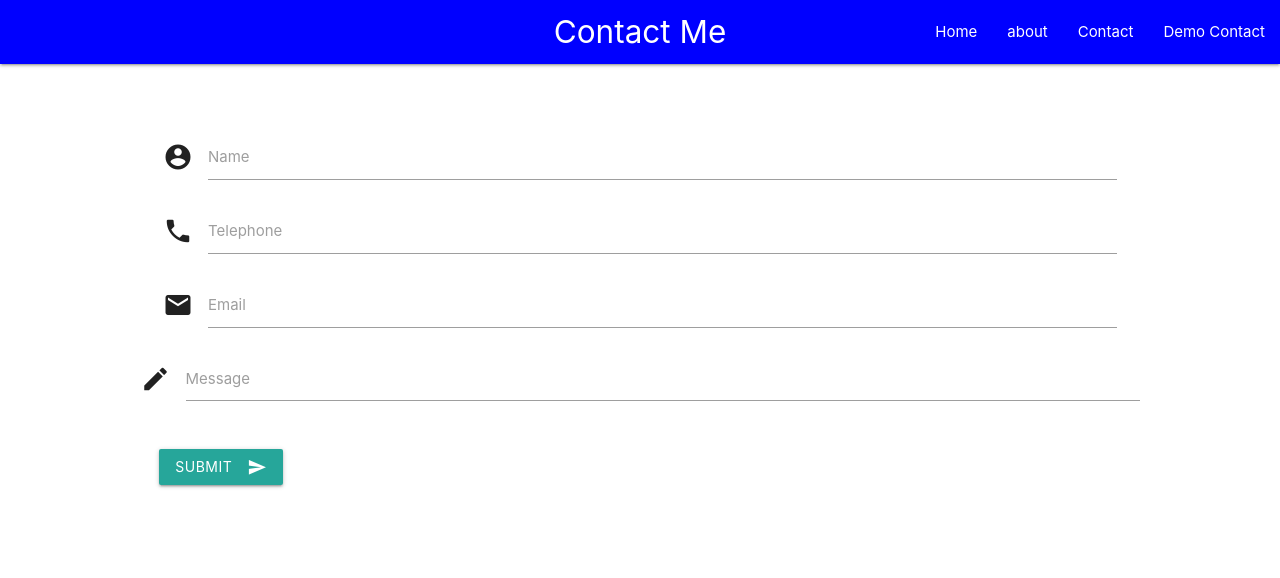
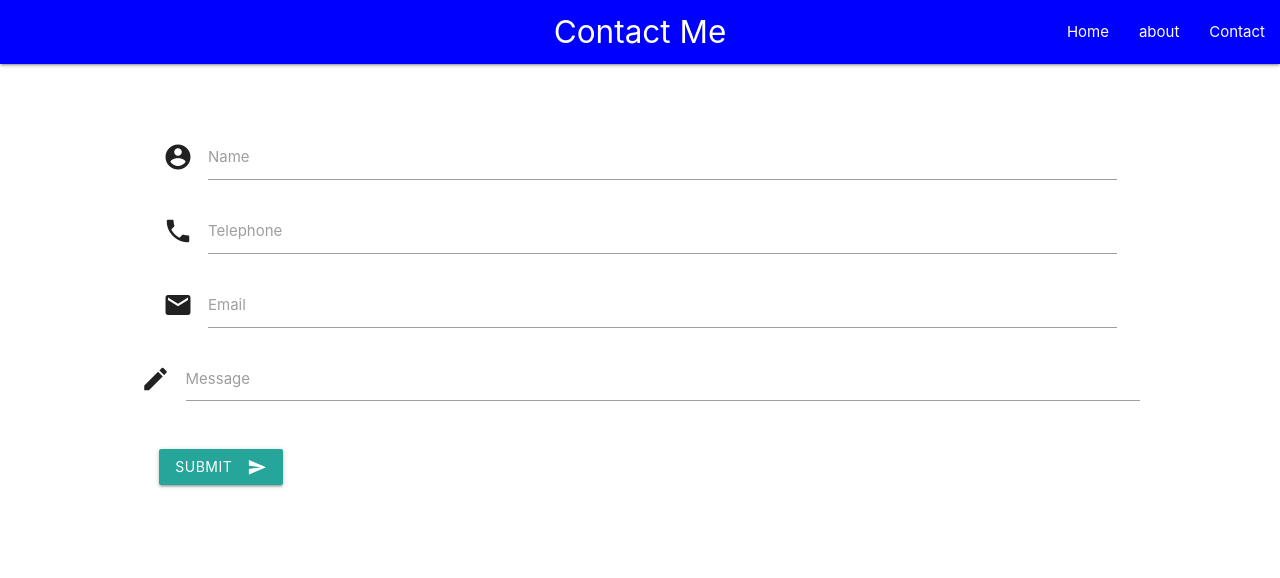
Before and after one commit to rmanshani06/Demonstration-Repo, a plain HTML site: page contactDemo.html in a window 1280 px wide. Drawn offline with nearby package versions, Linux system fonts and the light colour scheme.

Commit message:
removed Contact Demo inpout

```diff
--- a/contactDemo.html
+++ b/contactDemo.html
@@ -16,7 +16,6 @@
             <li><a href="index.html">Home</a></li>
             <li><a href="about.html">about</a></li>
             <li><a href="contact.html">Contact</a></li>
-            <li><a href="contactDemo.html">Demo Contact</a></li>
           </ul>
         </div>
       </nav>
```
